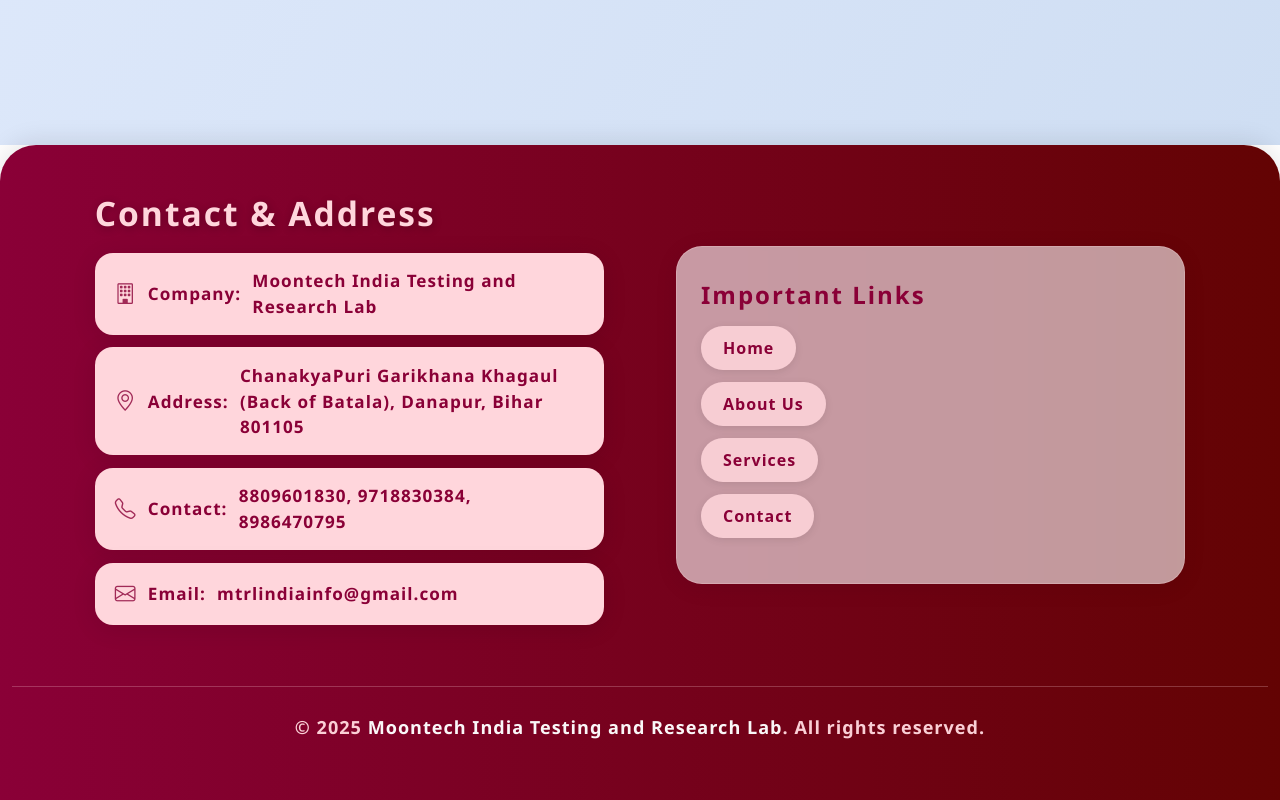
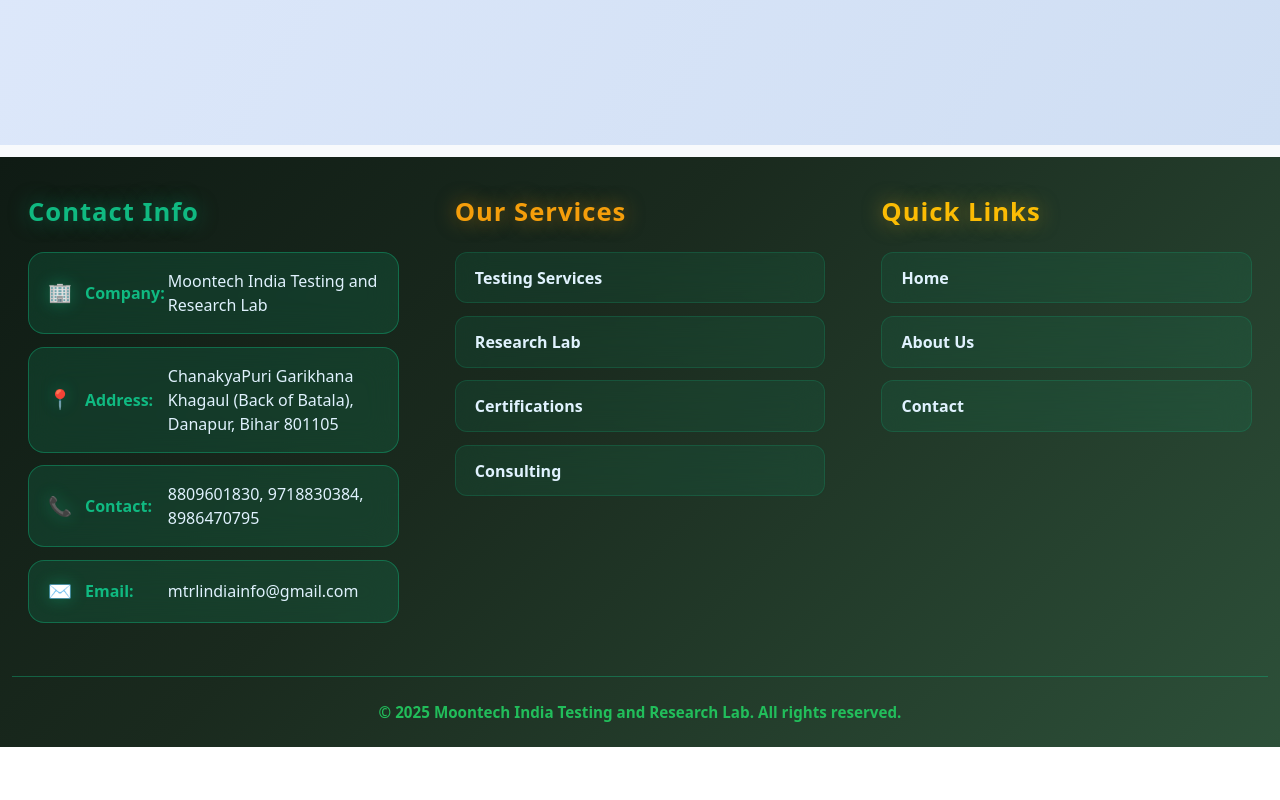
Before and after one commit to vandanaJha-098/testingMoon, a React (Create React App) app: page /services in a window 1280 px wide. Shown: the part 827-1627 px from the top of the page. After the commit the page ends 1574 px from the top, so only its background shows below. Built offline with nearby package versions, Linux system fonts and the light colour scheme.

Commit message:
Update Footer.jsx

```diff
--- a/src/components/Footer/Footer.jsx
+++ b/src/components/Footer/Footer.jsx
@@ -1,183 +1,186 @@
-import React from 'react';
-import { Container, Row, Col, ListGroup } from 'react-bootstrap';
+import React, { useState } from 'react';
+import { Container, Row, Col } from 'react-bootstrap';
 
-const detailBox = {
-  background: '#FFD6DC', // Button background color
-  borderRadius: '18px',
-  boxShadow: '0 4px 24px rgba(0,0,0,0.10)',
-  padding: '0.9rem 1.2rem',
-  marginBottom: '0.8rem',
-  color: '#8a0037',
-  fontWeight: 600,
-  fontSize: '1.07rem',
-  letterSpacing: '1px',
-  fontFamily: "'Segoe UI', Tahoma, Geneva, Verdana, sans-serif",
-  display: 'flex',
-  alignItems: 'center',
-  gap: '0.7rem',
-  border: '1px solid #ffd6dc40',
-};
-
-const stylishHeading = {
-  color: '#FFD6DC',
-  fontWeight: 900,
-  letterSpacing: '2px',
-  fontFamily: "'Segoe UI', Tahoma, Geneva, Verdana, sans-serif",
-  textShadow: '1px 2px 8px rgba(0,0,0,0.25)',
-  fontSize: '2.1rem',
-  marginBottom: '1.2rem',
-};
-
-const linkStyle = {
-  display: 'inline-block',
-  padding: '10px 22px',
-  marginBottom: '12px',
-  borderRadius: '25px',
-  background: 'rgba(255,214,220,0.85)',
-  color: '#8a0037',
-  textDecoration: 'none',
-  fontWeight: 600,
-  letterSpacing: '1px',
-  boxShadow: '0 2px 8px rgba(0,0,0,0.09)',
-  transition: 'background 0.2s, color 0.2s, transform 0.2s',
-};
-
-const linkHoverStyle = {
-  background: '#8a0037',
-  color: '#FFD6DC',
-  textDecoration: 'none',
-  transform: 'translateY(-2px) scale(1.04)',
-};
-
-function Footer() {
-  const [hovered, setHovered] = React.useState(null);
+const Footer = () => {
+  const [hovered, setHovered] = useState(null);
 
   const links = [
     { href: '/', label: 'Home' },
     { href: '/about', label: 'About Us' },
-    { href: '/services', label: 'Services' },
     { href: '/contact', label: 'Contact' },
   ];
 
+  const services = [
+    { href: '/services', label: 'Testing Services' },
+    { href: '/', label: 'Research Lab' },
+    { href: '/', label: 'Certifications' },
+    { href: '/', label: 'Consulting' },
+  ];
+
   const addressDetails = [
-    { label: 'Company', value: 'Moontech India Testing and Research Lab', icon: 'bi-building' },
-    { label: 'Address', value: 'ChanakyaPuri Garikhana Khagaul (Back of Batala), Danapur, Bihar 801105', icon: 'bi-geo-alt' },
-    { label: 'Contact', value: '8809601830, 9718830384, 8986470795', icon: 'bi-telephone' },
-    { label: 'Email', value: 'mtrlindiainfo@gmail.com', icon: 'bi-envelope' },
+    { label: 'Company', value: 'Moontech India Testing and Research Lab', icon: '🏢' },
+    { label: 'Address', value: 'ChanakyaPuri Garikhana Khagaul (Back of Batala), Danapur, Bihar 801105', icon: '📍' },
+    { label: 'Contact', value: '8809601830, 9718830384, 8986470795', icon: '📞' },
+    { label: 'Email', value: 'mtrlindiainfo@gmail.com', icon: '✉️' },
   ];
 
   return (
     <div
-      className="py-5"
+      className="py-4"
       style={{
-        minHeight: '30vh',
-        background: 'linear-gradient(90deg, #8a0037 0%, #630303 100%)',
+        minHeight: '35vh',
+        background: 'linear-gradient(135deg, #0f1b14 0%, #1a2a1e 40%, #2d5039 100%)',
         width: '100%',
-        borderTopLeftRadius: '36px',
-        borderTopRightRadius: '36px',
-        boxShadow: '0 -4px 24px rgba(0,0,0,0.10)',
+        borderTop: '12px solid #f8fafc',
       }}
     >
       <Container fluid>
-        <Row className="justify-content-center align-items-stretch">
-          {/* Address Details */}
-          <Col
-            xs={12}
-            md={5}
-            className="d-flex flex-column justify-content-center mb-4 mb-md-0 me-md-5"
+        <Row className="g-4 align-items-stretch">
+          {/* LEFT: Contact Info */}
+          <Col xs={12} md={4}>
+            <div className="h-100 d-flex flex-column justify-content-between p-3">
+              <div>
+                <h5 style={{
+                  color: '#10b981',
+                  fontWeight: 800,
+                  fontSize: '1.6rem',
+                  marginBottom: '1.5rem',
+                  letterSpacing: '1px',
+                  textShadow: '0 0 20px rgba(16,185,129,0.5)'
+                }}>
+                  Contact Info
+                </h5>
+                {addressDetails.map((item, idx) => (
+                  <div
+                    key={idx}
+                    style={{
+                      background: 'rgba(16,185,129,0.15)',
+                      borderRadius: '16px',
+                      padding: '1rem 1.2rem',
+                      marginBottom: '0.8rem',
+                      color: '#e0f2fe',
+                      fontWeight: 500,
+                      display: 'flex',
+                      alignItems: 'center',
+                      gap: '0.8rem',
+                      backdropFilter: 'blur(16px)',
+                      border: '1px solid rgba(16,185,129,0.4)',
+                    }}
                   >
-            <h4 style={stylishHeading}>Contact & Address</h4>
-            {addressDetails.map((item, idx) => (
-              <div key={idx} style={detailBox}>
-                {item.icon && (
-                  <i className={`bi ${item.icon}`} style={{ fontSize: '1.3rem', color: '#8a0037', opacity: 0.8 }}></i>
-                )}
-                <span style={{ fontWeight: 700 }}>{item.label}:</span>
+                    <span style={{ fontSize: '1.2rem', filter: 'drop-shadow(0 0 8px rgba(16,185,129,0.4))' }}>{item.icon}</span>
+                    <span style={{ fontWeight: 700, color: '#10b981', minWidth: '70px' }}>{item.label}:</span>
                     <span>{item.value}</span>
                   </div>
                 ))}
+              </div>
+            </div>
           </Col>
 
-          {/* Important Links */}
-          <Col
-            xs={12}
-            md={5}
-            className="d-flex flex-column justify-content-center mb-4 mb-md-0"
+          {/* MIDDLE: Services */}
+          <Col xs={12} md={4}>
+            <div className="h-100 d-flex flex-column justify-content-between p-3">
+              <div>
+                <h5 style={{
+                  color: '#f59e0b',
+                  fontWeight: 800,
+                  fontSize: '1.6rem',
+                  marginBottom: '1.5rem',
+                  letterSpacing: '1px',
+                  textShadow: '0 0 20px rgba(245,158,11,0.5)'
+                }}>
+                  Our Services
+                </h5>
+                <div style={{ display: 'flex', flexDirection: 'column', gap: '0.8rem' }}>
+                  {services.map((service, idx) => (
+                    <a
+                      key={service.href}
+                      href={service.href}
+                      style={{
+                        display: 'flex',
+                        alignItems: 'center',
+                        padding: '0.8rem 1.2rem',
+                        borderRadius: '12px',
+                        background: hovered === `service-${idx}` ? 'rgba(245,158,11,0.25)' : 'rgba(16,185,129,0.1)',
+                        color: hovered === `service-${idx}` ? '#f59e0b' : '#e0f2fe',
+                        textDecoration: 'none',
+                        fontWeight: 600,
+                        transition: 'all 0.3s ease',
+                        backdropFilter: 'blur(16px)',
+                        border: hovered === `service-${idx}` ? '1px solid rgba(245,158,11,0.5)' : '1px solid rgba(16,185,129,0.2)',
+                      }}
+                      onMouseEnter={() => setHovered(`service-${idx}`)}
+                      onMouseLeave={() => setHovered(null)}
                     >
-            <div style={{
-              background: 'rgba(255,255,255,0.60)',
-              borderRadius: '26px',
-              boxShadow: '0 4px 24px rgba(0,0,0,0.07)',
-              padding: '2.1rem 1.5rem',
-              minHeight: 220,
-              backdropFilter: 'blur(2px)',
-              border: '1px solid #ffd6dc40',
+                      {service.label}
+                    </a>
+                  ))}
+                </div>
+              </div>
+            </div>
+          </Col>
+
+          {/* RIGHT: Quick Links - SAME AS SERVICES (NO BORDER) */}
+          <Col xs={12} md={4}>
+            <div className="h-100 d-flex flex-column justify-content-between p-3">
+              <div>
+                <h5 style={{
+                  color: '#fbbc04',
+                  fontWeight: 800,
+                  fontSize: '1.6rem',
+                  marginBottom: '1.5rem',
+                  letterSpacing: '1px',
+                  textShadow: '0 0 20px rgba(251,191,36,0.5)'
                 }}>
-              <h4 style={{
-                ...stylishHeading,
-                fontSize: '1.5rem',
-                marginBottom: '1rem',
-                color: '#8a0037',
-                textShadow: 'none'
-              }}>Important Links</h4>
-              <ListGroup variant="flush">
+                  Quick Links
+                </h5>
+                <div style={{ display: 'flex', flexDirection: 'column', gap: '0.8rem' }}>
                   {links.map((link, idx) => (
-                  <ListGroup.Item
+                    <a
                       key={link.href}
+                      href={link.href}
                       style={{
-                      background: 'transparent',
-                      border: 'none',
-                      padding: 0,
+                        display: 'flex',
+                        alignItems: 'center',
+                        padding: '0.8rem 1.2rem',
+                        borderRadius: '12px',
+                        background: hovered === `link-${idx}` ? 'rgba(251,191,36,0.25)' : 'rgba(16,185,129,0.1)',
+                        color: hovered === `link-${idx}` ? '#fbbc04' : '#e0f2fe',
+                        textDecoration: 'none',
+                        fontWeight: 600,
+                        transition: 'all 0.3s ease',
+                        backdropFilter: 'blur(16px)',
+                        border: hovered === `link-${idx}` ? '1px solid rgba(251,191,36,0.5)' : '1px solid rgba(16,185,129,0.2)',
                       }}
-                  >
-                    <a
-                      href={link.href}
-                      style={
-                        hovered === idx
-                          ? { ...linkStyle, ...linkHoverStyle }
-                          : linkStyle
-                      }
-                      onMouseEnter={() => setHovered(idx)}
+                      onMouseEnter={() => setHovered(`link-${idx}`)}
                       onMouseLeave={() => setHovered(null)}
                     >
                       {link.label}
                     </a>
-                  </ListGroup.Item>
                   ))}
-              </ListGroup>
+                </div>
+              </div>
             </div>
           </Col>
         </Row>
 
-        {/* Footer Bottom */}
-        <Row className="mt-5">
+        {/* Clean Bottom */}
+        <Row className="mt-4">
           <Col>
-            <div
-              style={{
-                width: '100%',
-                padding: '1.7rem 0 0.7rem 0',
-                color: '#FFD6DC',
+            <div style={{
               textAlign: 'center',
+              color: 'rgba(34,197,94,0.95)',
               fontWeight: 600,
-                fontSize: '1.13rem',
-                letterSpacing: 1,
-                fontFamily: "'Segoe UI', Tahoma, Geneva, Verdana, sans-serif",
-                opacity: 0.97,
-                borderTop: '1px solid #ffd6dc40',
-              }}
-            >
-              © 2025 <span style={{ color: '#fff', fontWeight: 700 }}>Moontech India Testing and Research Lab</span>. All rights reserved.
+              fontSize: '0.95rem',
+              paddingTop: '1.5rem',
+              borderTop: '1px solid rgba(16,185,129,0.4)'
+            }}>
+              © 2025 Moontech India Testing and Research Lab. All rights reserved.
             </div>
           </Col>
         </Row>
       </Container>
-      {/* Bootstrap Icons CDN (if not already included in your project) */}
-      <link
-        rel="stylesheet"
-        href="https://cdn.jsdelivr.net/npm/bootstrap-icons@1.11.1/font/bootstrap-icons.css"
-      />
     </div>
   );
-}
+};
 
 export default Footer;
```
Lines whose indentation alone changed are shown as unchanged.
